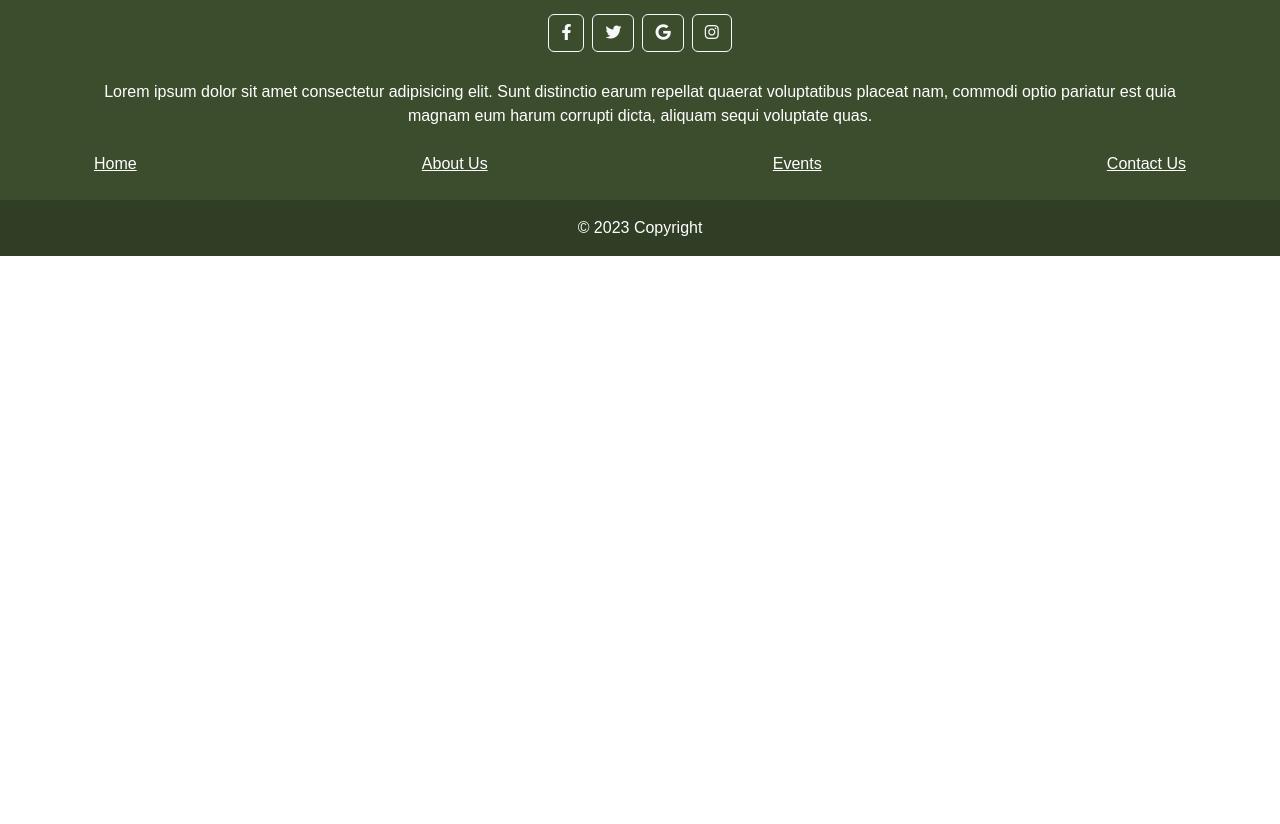
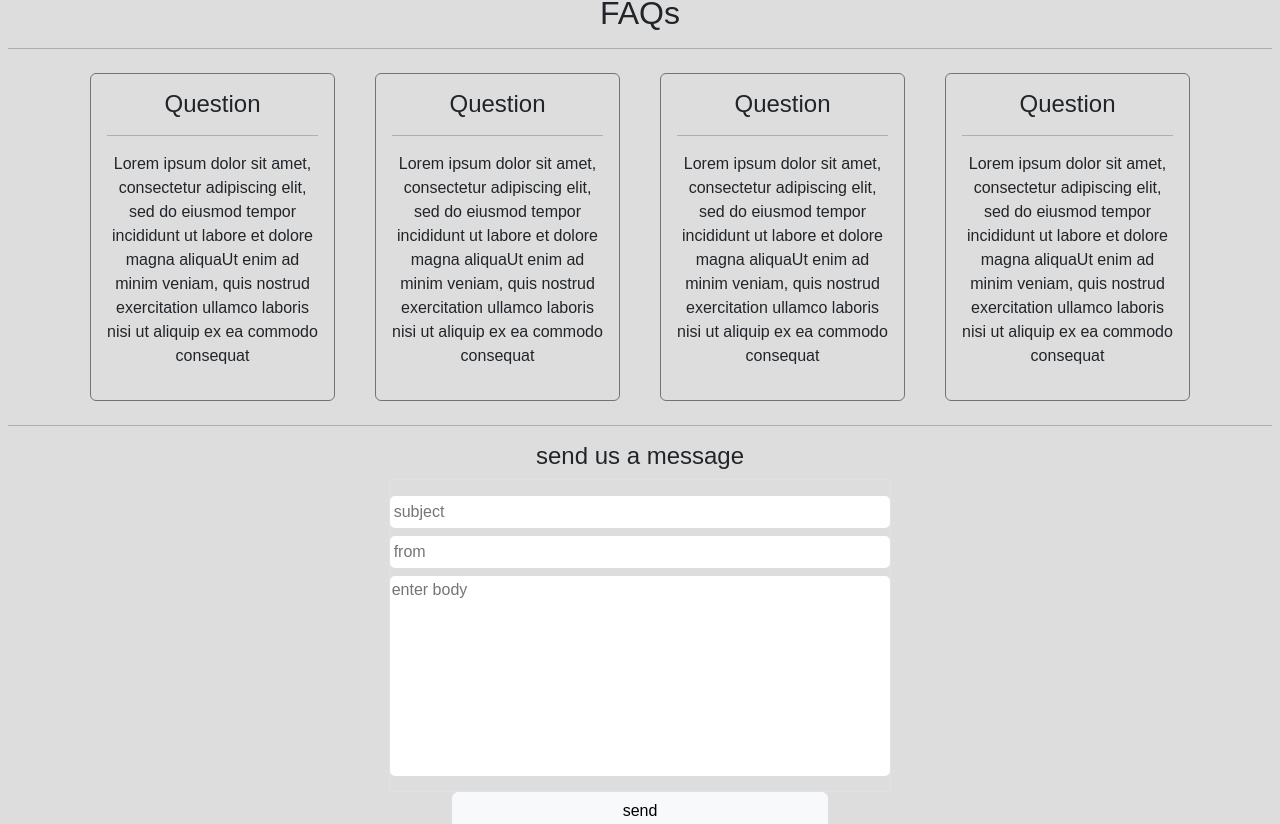
Before and after one commit to joshua-inf/golfclub, a React (Create React App) app: page /golfclub/ContactUs in a window 1280 px wide. Shown: the part 634-1458 px from the top of the page. Before the commit the page ends 890 px from the top, so only its background shows below. Built offline with nearby package versions, Linux system fonts and the light colour scheme.

Commit message:
tenth commit

```diff
--- a/src/App.js
+++ b/src/App.js
@@ -7,6 +7,7 @@ import Events from './components/pages/Events';
 import Contact from './components/pages/Contact';
 import Shop from './components/pages/Shop';
 import GolfTips from './components/pages/GolfTips';
+import Team from './components/pages/underAbout/OMTeam';
 
 function App() {
   return (
@@ -27,6 +28,7 @@ function App() {
               <Route path='/golfclub/ContactUs' element={<Contact />} />
               <Route path='/golfclub/Shop' element={<Shop />} />
               <Route path='/golfclub/GolfTips' element={<GolfTips/>} />
+              <Route path='/OurManagementTeam' element={<Team/>} />
 
             </Routes>
           </div>
--- a/src/components/Navbar.js
+++ b/src/components/Navbar.js
@@ -27,7 +27,12 @@ const Navitem = () => {
                                 <Nav.Link id='droptr'style={{position:'relative'}} >About us
                                 <div className='drop'>
                                     <ul>
-                                        <li><Nav.Link>Our Management Team</Nav.Link></li>
+                                        <li>
+                                            <LinkContainer to='/ourManagementTeam'>
+                                                <Nav.Link>Our Management Team</Nav.Link>
+                                            </LinkContainer>
+                                        </li>
+
                                         <li><Nav.Link>Course History</Nav.Link></li>
                                         <li><Nav.Link>Course Tour</Nav.Link></li>
                                         <li><Nav.Link>Signature Design</Nav.Link></li>
--- a/src/components/pages/Contact.js
+++ b/src/components/pages/Contact.js
@@ -2,6 +2,14 @@ import image from '../images/golf-w.png';
 import image1 from '../images/9.jpg';
 
 const Contact = () => {
+    let text = 'Lorem ipsum dolor sit amet, consectetur adipiscing elit, sed do eiusmod tempor incididunt ut labore et dolore magna aliquaUt enim ad minim veniam, quis nostrud exercitation ullamco laboris nisi ut aliquip ex ea commodo consequat'
+    const stuff = [
+        { title: 'Question', body: text },
+        { title: 'Question', body: text },
+        { title: 'Question', body: text },
+        { title: 'Question', body: text }
+
+    ]
     return (
         <>
             <div className='py-5' style={{
@@ -11,7 +19,7 @@ const Contact = () => {
             }}>
                 <div className='container' style={{
                     background: 'rgba(60, 77, 46, 0.6)',
-                    color:'white'
+                    color: 'white'
                 }}>
                     <div className='p-4' style={{
                         textAlign: 'center'
@@ -52,6 +60,60 @@ const Contact = () => {
                 </div>
 
             </div>
+            <div className='p-2'>
+                <div>
+                    <div style={{ textAlign: 'center' }}>
+                        <h2>FAQs</h2>
+                    </div>
+                    <hr />
+                    <div className='container'>
+                        <div>
+                            <div className='row'>
+                                {stuff.map((e) => (
+                                    <>
+                                        <div className='col-12 col-md-6 col-lg-3'>
+                                            <div className='border border-secondary rounded p-3 m-2' style={{ textAlign: 'center' }}>
+                                                <h4>{e.title}</h4>
+                                                <hr />
+                                                <div>
+                                                    <p>
+                                                        {e.body}
+                                                    </p>
+                                                </div>
+                                            </div>
+                                        </div>
+                                    </>
+                                ))}
+                            </div>
+                        </div>
+                    </div>
+                </div>
+                <hr/>
+                <div className='container-fluid'>
+                    <div style={{ textAlign: 'center' }}>
+                        <div>
+                            <h4>send us a message</h4>
+                            <div className='row mb-5'>
+                                <div className='col'>
+
+                                </div>
+                                <div className='col-lg-5 col-12 col-md-8'>
+                                    <div className='border py-2'>
+                                        <input type='text' className='p-1 my-2' placeholder='subject' style={{ width: '100%', border: 'none', outline: 'none', borderRadius: '5px' }} /><br />
+                                        <input type='text' className='p-1 mb-2' placeholder='from' style={{ width: '100%', border: 'none', outline: 'none', borderRadius: '5px' }} /><br />
+                                        <textarea placeholder='enter body ' fixed style={{ width: '100%', height: '200px', resize: 'none', border: 'none', outline: 'none', borderRadius: '5px' }} />
+                                    </div>
+                                    <button className='w-75 btn btn-light'>send</button>
+                                </div>
+                                <div className='col'>
+
+                                </div>
+                            </div>
+
+                        </div>
+                    </div>
+                </div>
+            </div>
         </>
     )
 }
--- /dev/null
+++ b/src/components/pages/underAbout/OMTeam.js
@@ -0,0 +1,11 @@
+const Team = () => {
+    return (
+        <>
+            <div>
+
+            </div>
+        </>
+    )
+}
+
+export default Team
```
